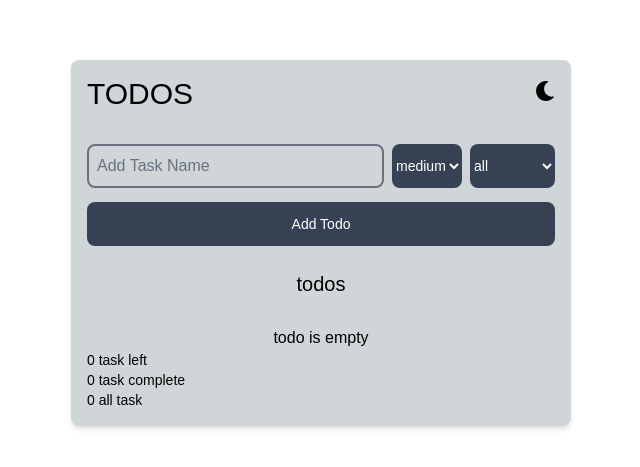
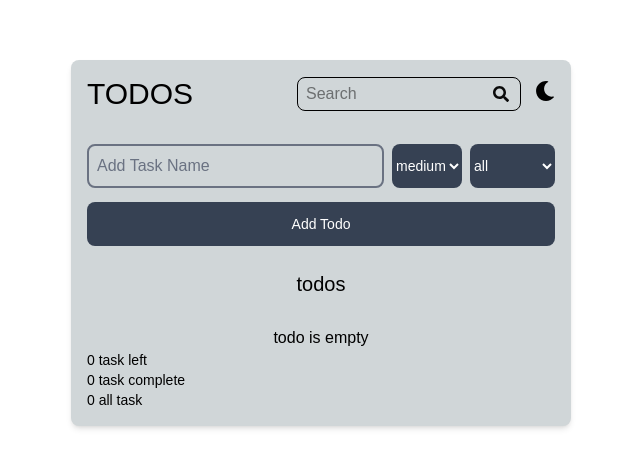
Before and after one commit to mohammad-ghf/todo-app, a React (Vite) app: page / in a window 1280 px wide. Shown: the part 157-624 px from the top of the page, without its empty margins (319-959 px from the left). Built offline with nearby package versions, Linux system fonts and the light colour scheme.

Commit message:
hide edit

```diff
--- a/src/components/Schema.tsx
+++ b/src/components/Schema.tsx
@@ -7,7 +7,6 @@ export const todoSchema = yup.object({
     .required("Title is required")
     .max(15, "Title must be at most 15 characters"),
 
-
   description: yup
     .string()
     .max(120, "Description must be at most 100 characters"),
--- a/src/components/Todo.tsx
+++ b/src/components/Todo.tsx
@@ -93,7 +93,7 @@ const Task = ({ todo, completeTodo, deleteTodo, editTodo }: TodoProp) => {
       </div>
 
       <div className="flex shrink-0 items-center gap-2 text-lg md:gap-3 md:text-xl">
-        {!isEditing && (
+        {!isEditing && !todo.completed && (
           <button
             onClick={() => setIsEditing(true)}
             className="cursor-pointer text-black dark:text-white"
--- a/src/components/TodoApp.tsx
+++ b/src/components/TodoApp.tsx
@@ -5,13 +5,15 @@ import TodoForm from "./TodoForm";
 import TodoList from "./TodoList";
 import Theme from "./Theme";
 import AddTodo from "./AddTodo";
+import { FaSearch } from "react-icons/fa";
 
-function TodoApp() {
+const TodoApp = () => {
   const [darkMode, setDarkMode] = useLocalStorage<boolean>("darkMode", false);
   const [input, setInput] = useState<string>("");
   const [priority, setPriority] = useState<Priority>("medium");
   const [todos, setTodos] = useLocalStorage<TodoType[]>("todos", []);
   const [filter, setFilter] = useState<Filter>("all");
+  const [search, setSearch] = useState("");
 
   const addTodo = (title: string, description: string, priority: Priority) => {
     if (!input.trim()) return;
@@ -46,15 +48,19 @@ function TodoApp() {
   };
 
   const filteredTodos = todos.filter((todo) => {
+    const matchesSearch = todo.title
+      .toLowerCase()
+      .includes(search.toLowerCase());
+
     if (filter === "active") {
-      return !todo.completed;
+      return !todo.completed && matchesSearch;
     }
 
     if (filter === "completed") {
-      return todo.completed;
+      return todo.completed && matchesSearch;
     }
 
-    return true;
+    return matchesSearch;
   });
 
   const taskLeftQty = todos.filter((todo) => !todo.completed).length;
@@ -76,6 +82,16 @@ function TodoApp() {
         <div className="flex justify-between items-center">
           <h1 className="text-black dark:text-white text-3xl">TODOS</h1>
           <div className="flex items-center gap-3.5">
+            <div className="flex items-center gap-2 relative">
+              <input
+                type="search"
+                placeholder="Search"
+                className="dark:border-white border-black border outline-none px-2 py-1 rounded-md w-56"
+                value={search}
+                onChange={(e) => setSearch(e.target.value)}
+              />
+              <FaSearch className="absolute right-3" />
+            </div>
             <Theme darkMode={darkMode} setDarkMode={setDarkMode} />
           </div>
         </div>
@@ -116,6 +132,6 @@ function TodoApp() {
       </div>
     </div>
   );
-}
+};
 
 export default TodoApp;
--- a/src/components/TodoDescription.tsx
+++ b/src/components/TodoDescription.tsx
@@ -11,27 +11,23 @@ type todoDescriptionProps = {
   title: string;
 };
 
-const TodoDescription = ({ description, todoId, title }: todoDescriptionProps) => {
+const TodoDescription = ({
+  description,
+  todoId,
+  title,
+}: todoDescriptionProps) => {
   if (!description.trim()) return null;
 
   if (!description.trim()) {
-    return <p>{title}</p>
+    return <p>{title}</p>;
   }
 
   return (
     <Accordion>
       <AccordionItem className="" value={`description-${todoId}`}>
-        <AccordionTrigger
-          className=""
-        >
-          {title}
-        </AccordionTrigger>
+        <AccordionTrigger className="">{title}</AccordionTrigger>
 
-        <AccordionContent
-          className=""
-        >
-          {description}
-        </AccordionContent>
+        <AccordionContent className="">{description}</AccordionContent>
       </AccordionItem>
     </Accordion>
   );
```
Also changed, not shown: src/components/TodoForm.tsx (+11 -7 lines), src/components/Theme.tsx (line endings or trailing spaces).
